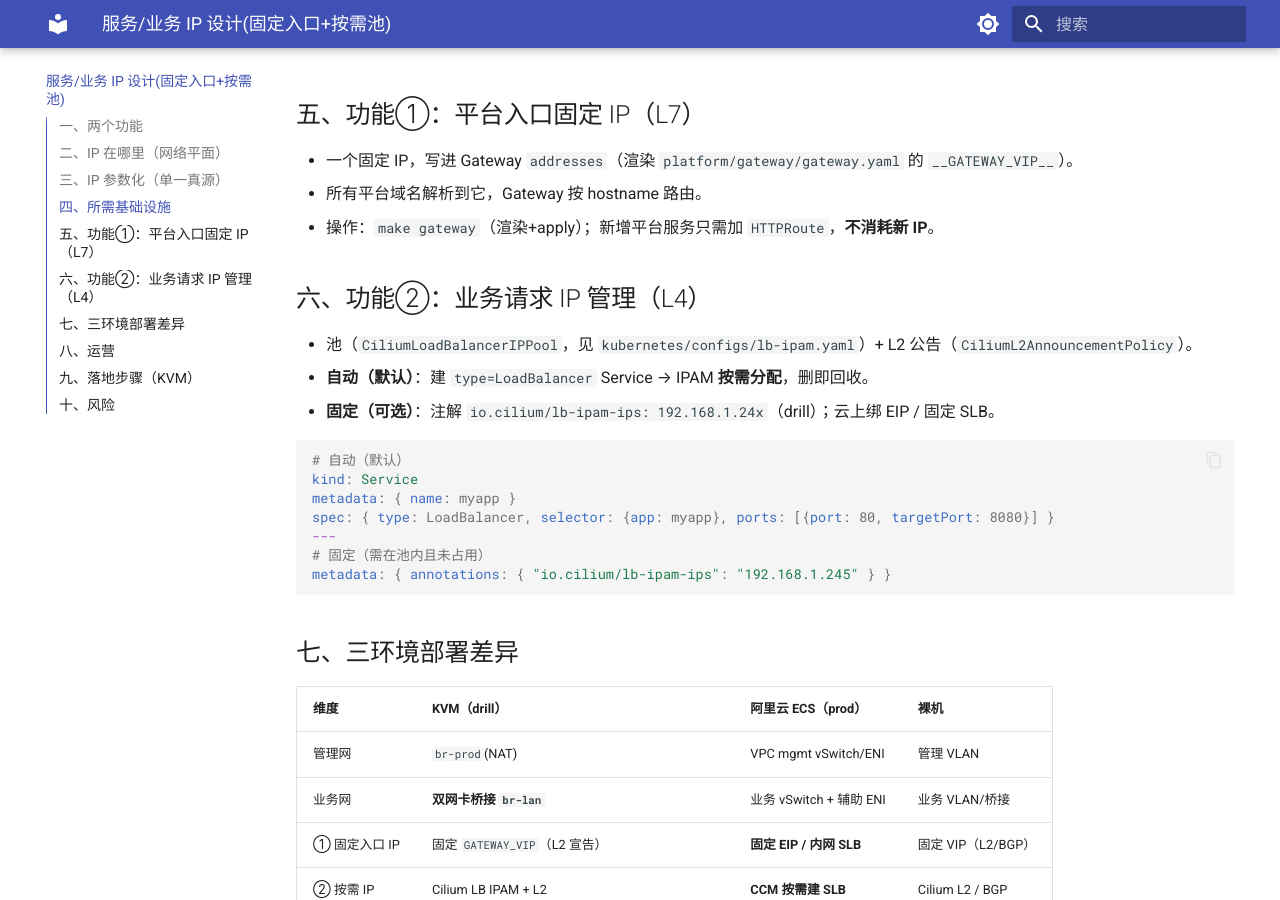
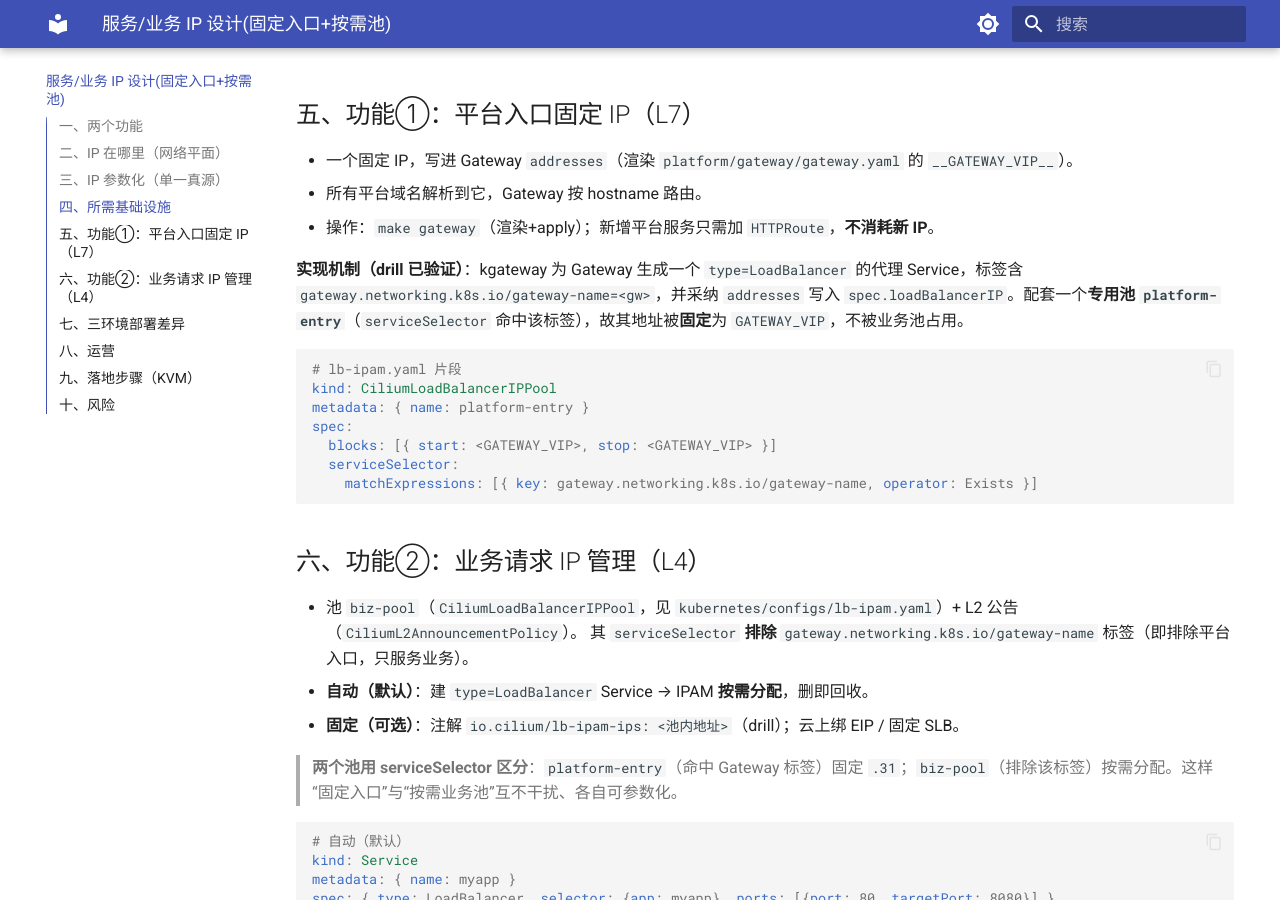
Before and after one commit to baokuaiyun/kvm-k8s-platform, an MkDocs documentation site: the page built from docs/service-ip-design.md, in a window 1280 px wide and 900 px high, scrolled down 1793 px. Built offline with MkDocs 1.6.1 and Material for MkDocs 9.7.7, drawn with Linux system fonts in a browser that asks for light colours; some of the changed text lies outside the part shown.

Commit message:
feat(net): 平台入口固定 L7 IP + 业务按需池在 drill 跑通
- lb-ipam.yaml 改为双池：platform-entry（选择器命中 gateway-name 标签，固定 GATEWAY_VIP）
  + biz-pool（排除该标签，业务按需分配）；Makefile cni envsubst 增 EFF_GATEWAY_VIP
- kvm/br-prod.xml: 业务域名 DNS -> 平台入口 .31（k8s-api 保持 .30）
- verify-network: 绕过宿主代理；6a 用域名+SNI 探测 L7 入口（裸 IP 会被网关重置）
- docs/service-ip-design.md: 补双池机制与 drill 验证结论

drill 实测: Gateway .31 -> harbor 200；net-test/web 自动分配 .40 -> 200

````diff
--- a/docs/service-ip-design.md
+++ b/docs/service-ip-design.md
@@ -55,11 +55,26 @@
 - 所有平台域名解析到它，Gateway 按 hostname 路由。
 - 操作：`make gateway`（渲染+apply）；新增平台服务只需加 `HTTPRoute`，**不消耗新 IP**。
 
+**实现机制（drill 已验证）**：kgateway 为 Gateway 生成一个 `type=LoadBalancer` 的代理 Service，标签含 `gateway.networking.k8s.io/gateway-name=<gw>`，并采纳 `addresses` 写入 `spec.loadBalancerIP`。配套一个**专用池 `platform-entry`**（`serviceSelector` 命中该标签），故其地址被**固定**为 `GATEWAY_VIP`，不被业务池占用。
+
+```yaml
+# lb-ipam.yaml 片段
+kind: CiliumLoadBalancerIPPool
+metadata: { name: platform-entry }
+spec:
+  blocks: [{ start: <GATEWAY_VIP>, stop: <GATEWAY_VIP> }]
+  serviceSelector:
+    matchExpressions: [{ key: gateway.networking.k8s.io/gateway-name, operator: Exists }]
+```
+
 ## 六、功能②：业务请求 IP 管理（L4）
 
-- 池（`CiliumLoadBalancerIPPool`，见 `kubernetes/configs/lb-ipam.yaml`）+ L2 公告（`CiliumL2AnnouncementPolicy`）。
+- 池 `biz-pool`（`CiliumLoadBalancerIPPool`，见 `kubernetes/configs/lb-ipam.yaml`）+ L2 公告（`CiliumL2AnnouncementPolicy`）。
+  其 `serviceSelector` **排除** `gateway.networking.k8s.io/gateway-name` 标签（即排除平台入口，只服务业务）。
 - **自动（默认）**：建 `type=LoadBalancer` Service → IPAM **按需分配**，删即回收。
-- **固定（可选）**：注解 `io.cilium/lb-ipam-ips: 192.168.1.24x`（drill）；云上绑 EIP / 固定 SLB。
+- **固定（可选）**：注解 `io.cilium/lb-ipam-ips: <池内地址>`（drill）；云上绑 EIP / 固定 SLB。
+
+> **两个池用 serviceSelector 区分**：`platform-entry`（命中 Gateway 标签）固定 `.31`；`biz-pool`（排除该标签）按需分配。这样“固定入口”与“按需业务池”互不干扰、各自可参数化。
 
 ```yaml
 # 自动（默认）
@@ -112,5 +127,10 @@ metadata: { annotations: { "io.cilium/lb-ipam-ips": "192.168.1.245" } }
 ```
 > 云上：建业务 vSwitch/辅助 ENI + 装 CCM；① 用固定 EIP/SLB，② 用按需 SLB。裸机：VLAN/桥接 + Cilium L2（或 BGP）。
 
+**已在 drill 单网段验证（`NET_BIZ_ENABLED=0`）**：
+- 功能①：Gateway 固定 `192.168.124.31`，`curl -k --resolve harbor.test.baokuaiyun.com:443:192.168.124.31 https://harbor.test.baokuaiyun.com/` → 200。
+- 功能②：`net-test/web` 自动分配 `192.168.124.40`，ARP→节点、`curl http://192.168.124.40/` → 200。
+- 校验：`make verify-network`（6a L7 固定入口 / 6b 业务按需池）。
+
 ## 十、风险
 - 切桥断网（需带外控制）；**业务 IP 必须避开 LAN DHCP/已用**；业务网卡**勿设默认路由**（出网仍走管理网 NAT）；云商 ARP 抑制 → 云上不能 Cilium L2。
````
Also changed, not shown: 4 other files.
